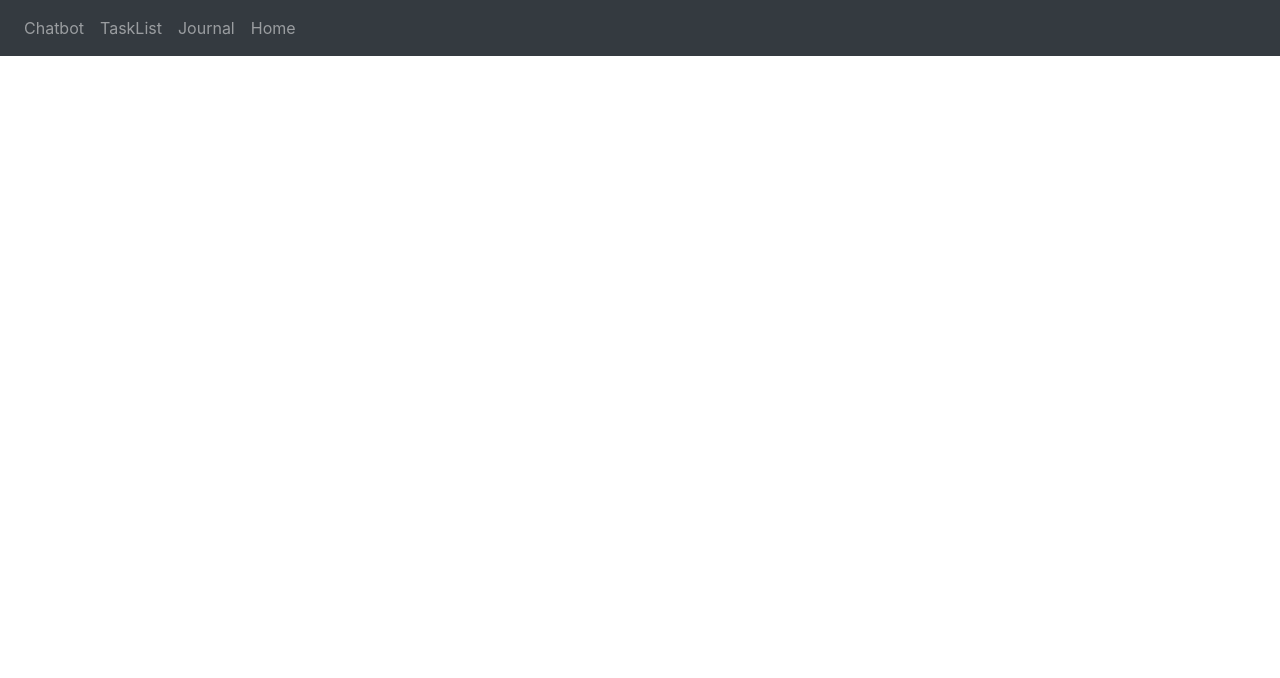
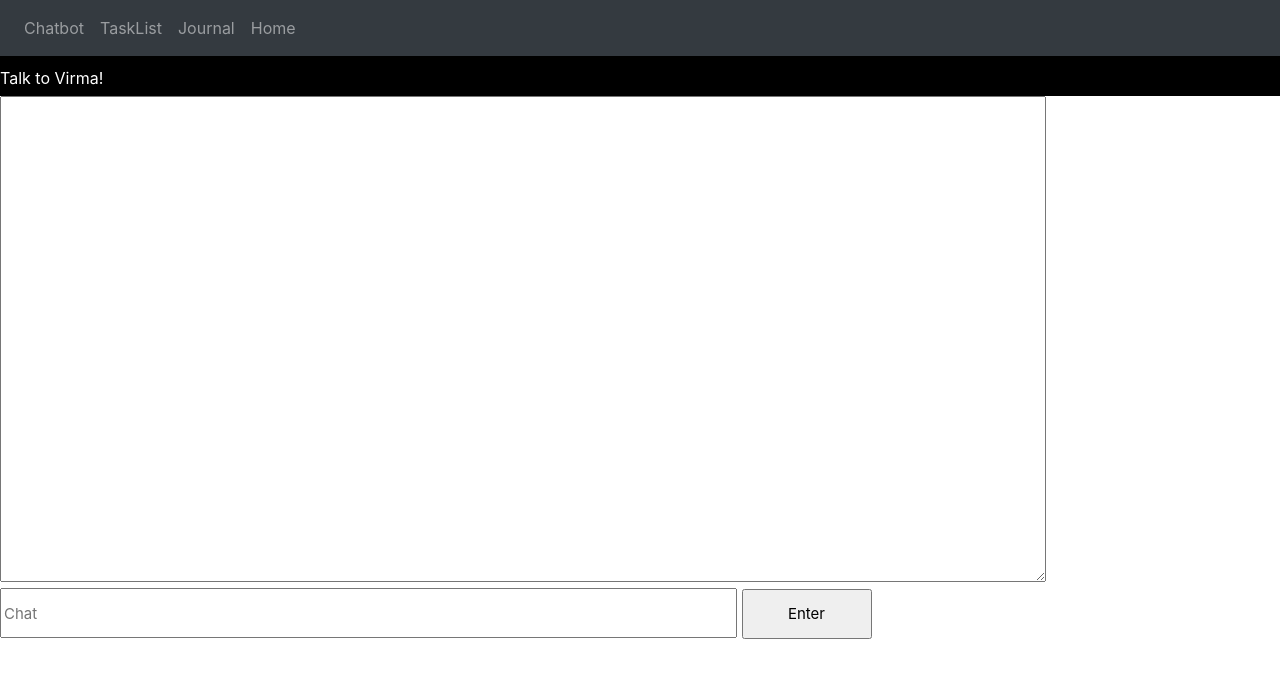
Before and after one commit to kpullela10/Virma_MOOD2022_DesignProject, a Flask app: page /Chatbot in a window 1280 px wide. Shown: the top 678 px of the page. Run offline with Flask 2, Linux system fonts and the light colour scheme; some libraries are stand-ins or nearby versions.

Commit message:
Chatbot area

```diff
--- a/Website/auth.py
+++ b/Website/auth.py
@@ -7,8 +7,8 @@ auth = Blueprint('auth', __name__)
 so I think we should keep this for now '''
 
 @auth.route('/Chatbot')
-def login():
-    return render_template("Chatbot.html", text = "Chat Logs")
+def Chatbot():
+    return render_template("Chatbot.html")
 
 
 @auth.route('/TaskList')
--- a/Website/templates/Chatbot.html
+++ b/Website/templates/Chatbot.html
@@ -1,12 +1,34 @@
 {% extends "base.html" %} {% block title %}Chatbot{% endblock %}
 
-<html>
-    <head></head>
-    <body>
-        <form>
-            <input type="text" name="pname" placeholder="Chat"/>
-            <input tpye="file" name="filename" placeholder="image"/>
+
+{% block style %}
+<style>
+    #txt{
+        width:737px;
+        height:50px;
+        font-size:15px;
+    }
+    #enter{
+        width:130px;
+        height:50px;
+        font-size:15px;
+    }
+    #dd{
+        color:white;
+        background-color: black;
+        padding-top: 10px;
+        height:40px;
+    }
+</style>
+{% endblock %}
+
+
+{% block body %}
+       <div id="dd">
+            <hi>Talk to Virma!</hi></div>
+        <form enctype="multipart/form-data" method="post" action="show.py">
             <textarea cols="100" rows="20" name="des"></textarea>
+            <input id="txt" type="text" name="pname" placeholder="Chat"/>
+            <input id="enter" type="submit" name="sub" value="Enter">
         </form>
-    </body>
-</html>
+{% endblock %}
--- a/Website/templates/base.html
+++ b/Website/templates/base.html
@@ -17,7 +17,8 @@
     />
     <title>{% block title %}Menu{% endblock %}</title>
 
-
+    {% block style %}
+    {% endblock %}
 </head>
 <body>
 <!--creates navigation bar, we could spin this to be our menu screen with routes to the chatbot, journals, tasklist-->
```
Also changed, not shown: Website/views.py (line endings or trailing spaces).
